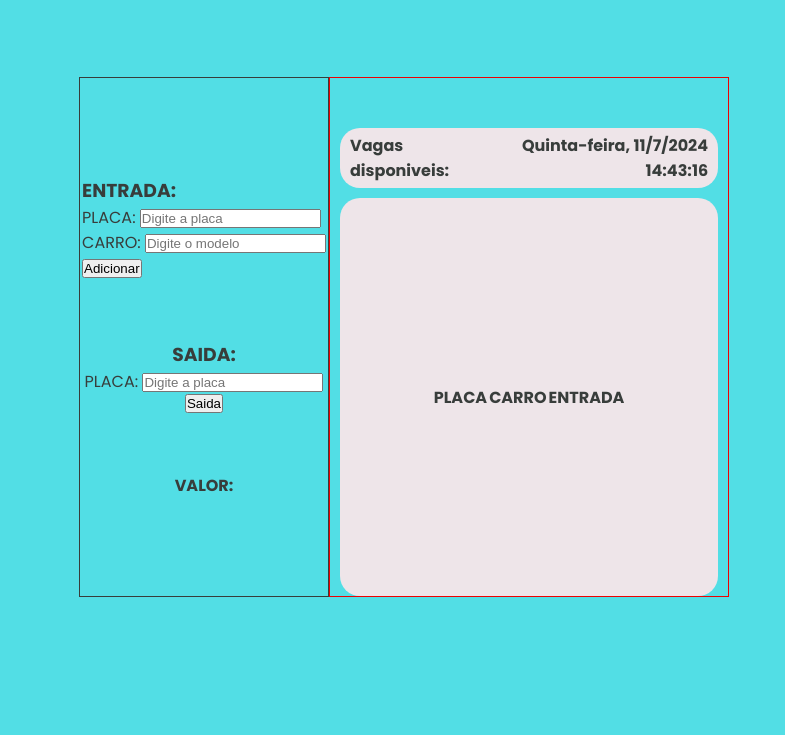
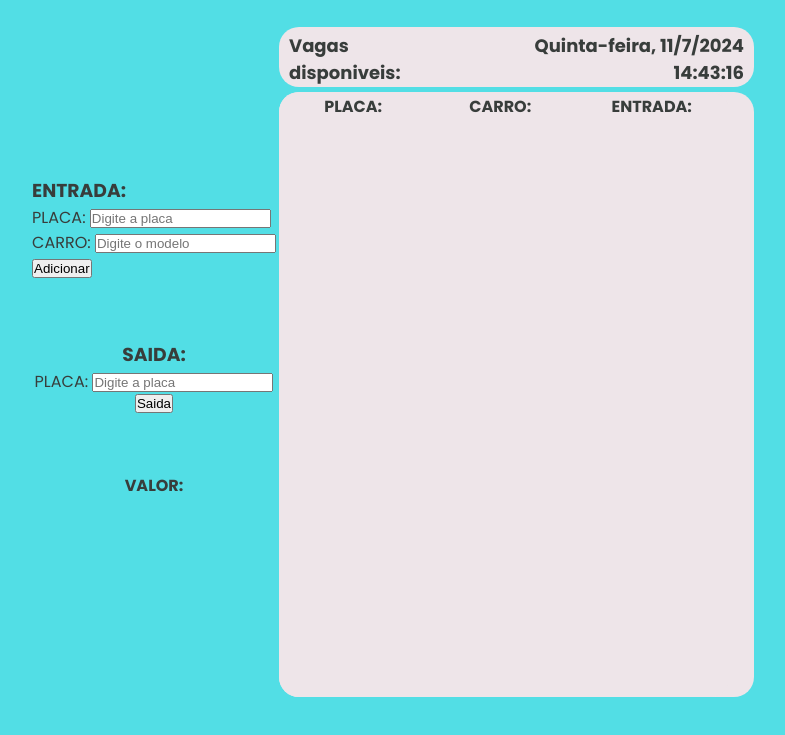
Before and after one commit to AlexAbreuGomes/parkingsystem, a plain HTML site: page registro.html in a window 1280 px wide. Shown: the part 63-798 px from the top of the page, without its empty margins (236-1021 px from the left). Drawn offline with Linux system fonts and the light colour scheme.

Commit message:
correçao de tabela

```diff
--- a/assets/css/style-registro.css
+++ b/assets/css/style-registro.css
@@ -20,9 +20,8 @@ main {
     display: flex;
     align-items: center;
     justify-content: center;
-    height: 65%;
+    height: 90%;
     width: 100%;
-
     position:absolute;
     top:0;
     left:0;
@@ -40,7 +39,7 @@ main {
     gap: 60px;
     width: 250px;
     height: 100%;
-    border: 1px solid #383D3B;
+
 }
 
 .entrada {
@@ -59,31 +58,31 @@ main {
 
 .veiculos-registrados {
     display: flex;
-
     flex-direction: column;
     text-align: center;
-    gap: 10px;
-    width: 400px;
+    gap: 5px;
+    width: 500px;
     height: 100%;
-    border: 1px solid #ec0202;
-
 }
 
 .topo {
     display: flex;
     flex-direction: row;
     align-items: flex-start;
-
     justify-content:space-between;
     text-align: center;
     margin-top: 50px;
     width: 95%;
     height: 60px;
-    margin-left: 10px;
     padding-left: 5px;
     padding-right: 5px;
     background-color: #EEE5E9;
     border-radius: 20px;
+}
+
+.topo h4 {
+    font-size: 18px;
+
 }
 
 .vagas {
@@ -100,13 +99,25 @@ main {
     text-align: end;
 }
 
-#historico {
+#tabela-veiculos {
     display: flex;
-    justify-content: center;
-    align-items: center;
+    text-align: center;
+    background-color: #EEE5E9;
     width: 95%;
-    height: 78%;
-    margin-left: 10px;
+    height: 100%;
     border-radius: 20px;
+}
+
+#tabela {
+    display: flex;
+    flex-direction: row;
+    text-align: center;
     background-color: #EEE5E9;
+    width: 95%;
+    height: 100%;
+    border-radius: 20px;
 }
+th, td {
+  width: 200px;
+  text-align: center;
+}
--- a/registro.html
+++ b/registro.html
@@ -21,7 +21,7 @@
                     <label for="placa">PLACA:</label>
                     <input type="text" id="placa" placeholder="Digite a placa">
                 </aside>
-   <aside class="placa-carro">
+                <aside class="placa-carro">
                     <label for="carro">CARRO:</label>
                     <input type="text" id="carro" placeholder="Digite o modelo">
                 </aside>
@@ -61,12 +61,12 @@
                 </aside>
             </section>
 
-            <section id="historico">
+            <section id="tabela-veiculos">
                 <table id="tabela">
                     <tr>
-                        <th>PLACA</th>
-                        <th>CARRO</th>
-                        <th>ENTRADA</th>
+                        <th>PLACA:</th>
+                        <th>CARRO:</th>
+                        <th>ENTRADA:</th>
                     </tr>
                 </table>
             </section>
@@ -139,10 +139,13 @@
 
 
         function capturarData() {
-            const diasDaSemana = ["Domingo", "Segunda-feira", "Terça-feira", "Quarta-feira", "Quinta-feira", "Sexta-feira", "Sábado"];
+            const diasDaSemana = [
+                "Domingo", "Segunda-feira", "Terça-feira", "Quarta-feira",
+                "Quinta-feira", "Sexta-feira", "Sábado"
+            ];
             const data = new Date();
             const diaSemana = diasDaSemana[data.getDay()];
-            const dia = data.getDate().toString().padStart(2, '0');
+            const dia = data.getDate();
             const mes = data.getMonth() + 1;
             const ano = data.getFullYear();
             const dataAtual = `${diaSemana}, ${dia}/${mes}/${ano}`;
@@ -154,7 +157,7 @@
             // Obtenha a data atual
             const data = new Date();
             // Obtenha a hora atual
-            const hora = data.getHours();
+            const hora = data.getHours().toString().padStart(2, '0');;
             // Obtenha os minutos atual
             const minutos = data.getMinutes().toString().padStart(2, '0');
             // Obtenha os segundos atual e adicione o zero à esquerda se necessário
```
